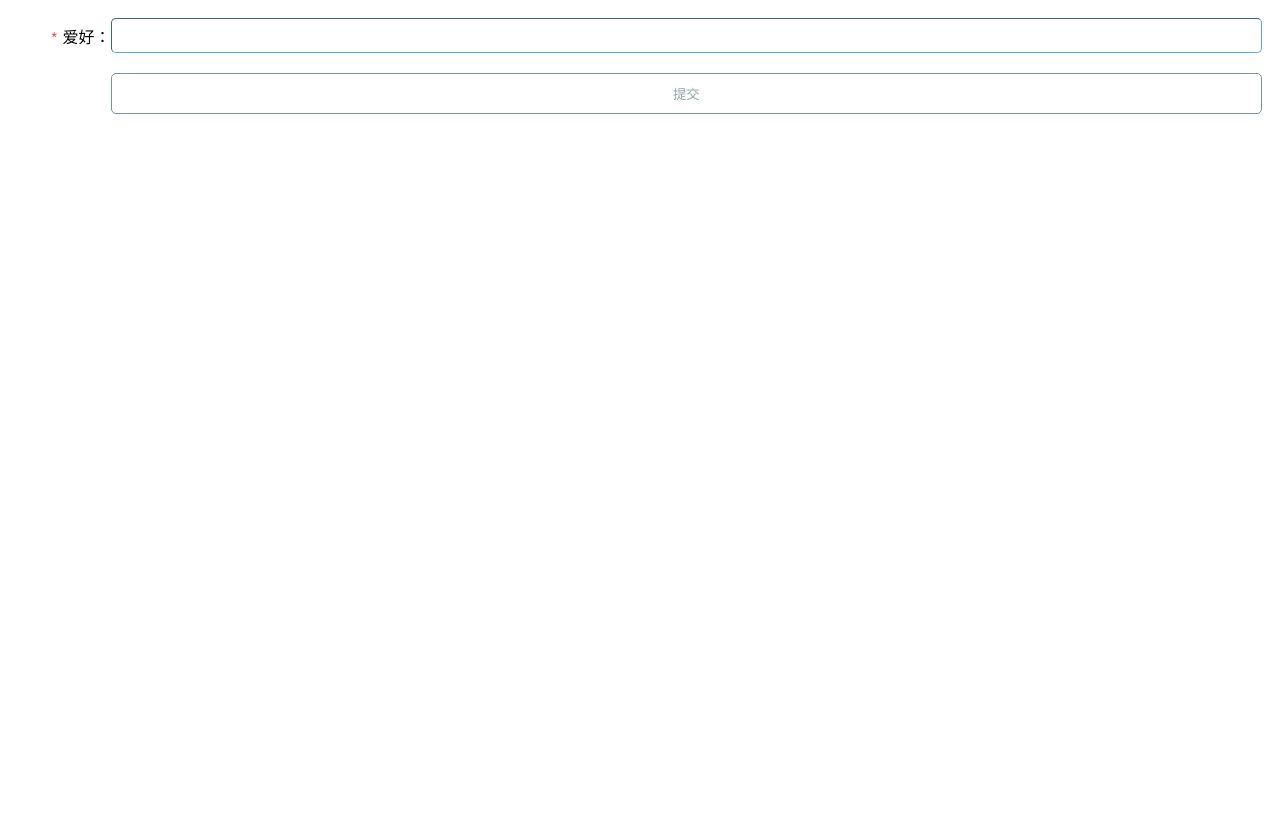
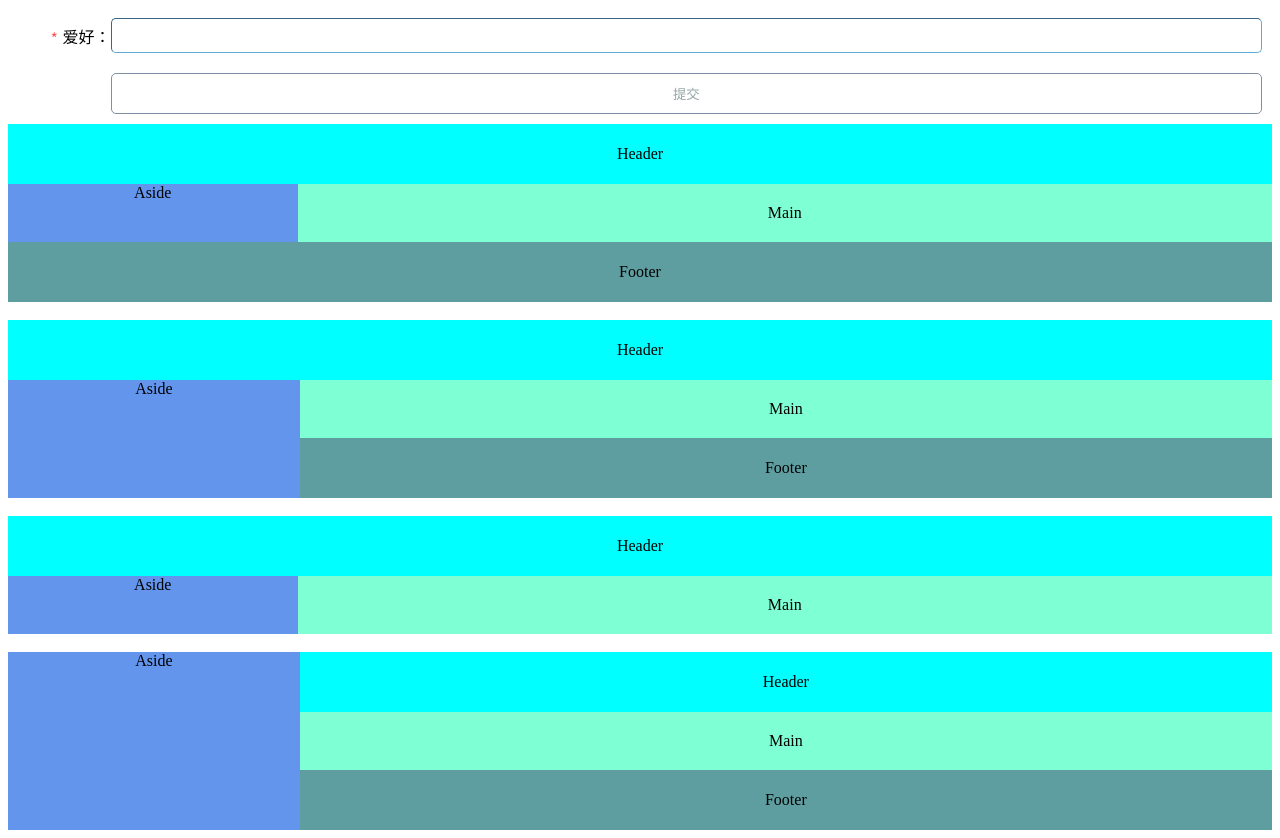
Before and after one commit to xjwnb/v-ui, a Vue app: page / in a window 1280 px wide. Shown: the part 460-1298 px from the top of the page. Before the commit the page ends 800 px from the top, so only its background shows below. Built offline with nearby package versions, Linux system fonts and the light colour scheme.

Commit message:
update container 布局容器

```diff
--- a/src/App.vue
+++ b/src/App.vue
@@ -53,7 +53,11 @@
     <!-- form -->
     <vp-form :model="form" :rules="rules" ref="form">
       <vp-form-item label="用户名：" prop="name">
-        <vp-input placeholder="请输入用户名" v-model="form.name"  @input="inputFormHandle"></vp-input>
+        <vp-input
+          placeholder="请输入用户名"
+          v-model="form.name"
+          @input="inputFormHandle"
+        ></vp-input>
       </vp-form-item>
       <vp-form-item label="爱好：" prop="hobby">
         <vp-input v-model="form.hobby"></vp-input>
@@ -62,10 +66,51 @@
         <vp-button @submit="submitForm">提交</vp-button>
       </vp-form-item>
     </vp-form>
+    <!-- container -->
+    <vp-container>
+      <vp-header>Header</vp-header>
+      <vp-container>
+        <vp-aside>Aside</vp-aside>
+        <vp-main>Main</vp-main>
+      </vp-container>
+      <vp-footer>Footer</vp-footer>
+    </vp-container>
+    <br/>
+    <!-- container - 1 -->
+    <vp-container>
+      <vp-header>Header</vp-header>
+      <vp-container>
+        <vp-aside>Aside</vp-aside>
+        <vp-container>
+          <vp-main>Main</vp-main>
+          <vp-footer>Footer</vp-footer>
+        </vp-container>
+      </vp-container>
+    </vp-container>
+    <br/>
+    <!-- container - 2 -->
+    <vp-container>
+      <vp-header>Header</vp-header>
+      <vp-container>
+        <vp-aside>Aside</vp-aside>
+        <vp-main>Main</vp-main>
+      </vp-container>
+    </vp-container>
+    <br/>
+    <!-- container - 3 -->
+    <vp-container>
+      <vp-aside>Aside</vp-aside>
+      <vp-container>
+        <vp-header>Header</vp-header>
+        <vp-main>Main</vp-main>
+        <vp-footer>Footer</vp-footer>
+      </vp-container>
+    </vp-container>
   </div>
 </template>
 
 <script>
+import VpAside from "./components/vp-aside.vue";
 import VpRadioGroup from "./components/vp-radio-group.vue";
 import VpSwitch from "./components/vp-switch.vue";
 
@@ -100,6 +145,7 @@ export default {
   components: {
     VpRadioGroup,
     VpSwitch,
+    VpAside,
     /*     vpButton,
     vpInput,
     vpRadio */
@@ -125,7 +171,6 @@ export default {
       console.log(value);
     },
     submitForm(value, e) {
-
       let form = this.$refs.form;
       form.validate((valid) => {
         if (valid) {
@@ -136,8 +181,8 @@ export default {
       });
     },
     inputFormHandle(value, event) {
-      console.log(value, event);
-    }
+      console.log(value);
+    },
   },
 };
 </script>
@@ -146,4 +191,22 @@ export default {
 /* .vp-input {
   width: 200px !important;
 } */
+.vp-header {
+  background-color: aqua;
+  text-align: center;
+  line-height: 60px;
+}
+.vp-main {
+  background-color: aquamarine;
+  text-align: center;
+}
+.vp-aside {
+  background-color: cornflowerblue;
+  text-align: center;
+}
+.vp-footer {
+  background-color: cadetblue;
+  text-align: center;
+  line-height: 60px;
+}
 </style>
--- /dev/null
+++ b/src/components/vp-aside.vue
@@ -0,0 +1,22 @@
+
+<template>
+  <aside class="vp-aside">
+    <slot></slot>
+  </aside>
+</template>
+
+<script>
+export default {
+  name: "vpAside",
+  data() {
+    return {};
+  },
+  created() {},
+  mounted() {},
+};
+</script>
+<style scoped>
+.vp-aside {
+  width: 30%;
+}
+</style>
--- /dev/null
+++ b/src/components/vp-container.vue
@@ -0,0 +1,36 @@
+<template>
+  <div :class="['vp-container', flexClass]">
+    <slot></slot>
+  </div>
+</template>
+
+<script>
+export default {
+  name: "vpContainer",
+  data() {
+    return {};
+  },
+  computed: {
+    flexClass() {
+      let slots = this.$slots.default;
+      let slotsLength = this.$slots.default.length;
+      let hasAside = slots.some(item => {
+        return item.componentOptions.tag === "vp-aside";
+      })
+      return hasAside ? "vp-container-flex" : "";
+    },
+  },
+  created() {},
+  mounted() {
+  },
+};
+</script>
+<style scoped>
+.vp-container {
+  width: 100%;
+  height: 100%;
+}
+.vp-container-flex {
+  display: flex;
+}
+</style>
--- /dev/null
+++ b/src/components/vp-footer.vue
@@ -0,0 +1,28 @@
+<template>
+  <footer class="vp-footer">
+    <slot></slot>
+  </footer>
+</template>
+
+<script>
+export default {
+  name: "vpFooter",
+  data() {
+    return {
+
+    }
+  },
+  created() {
+
+  },
+  mounted() {
+
+  }
+}
+</script>
+<style scoped>
+.vp-footer {
+  /* height: 60px; */
+  width: 100%;
+}
+</style>
--- /dev/null
+++ b/src/components/vp-header.vue
@@ -0,0 +1,28 @@
+<template>
+  <header class="vp-header">
+    <slot></slot>
+  </header>
+</template>
+
+<script>
+export default {
+  name: "vpHeader",
+  data() {
+    return {
+
+    }
+  },
+  created() {
+
+  },
+  mounted() {
+
+  }
+}
+</script>
+<style scoped>
+.vp-header {
+  /* height: 60px; */
+  width: 100%;
+}
+</style>
--- /dev/null
+++ b/src/components/vp-main.vue
@@ -0,0 +1,30 @@
+<template>
+  <main class="vp-main">
+    <slot></slot>
+  </main>
+</template>
+
+<script>
+export default {
+  name: "vpMain",
+  data() {
+    return {
+
+    }
+  },
+  created() {
+
+  },
+  mounted() {
+
+  }
+}
+</script>
+<style scoped>
+.vp-main {
+  width: 100%;
+  height: 100%;
+  padding: 20px;
+  box-sizing: border-box;
+}
+</style>
```
Also changed, not shown: src/main.js (+10 -0 lines), 1 other file (tests, documents, lock files or other folders).
